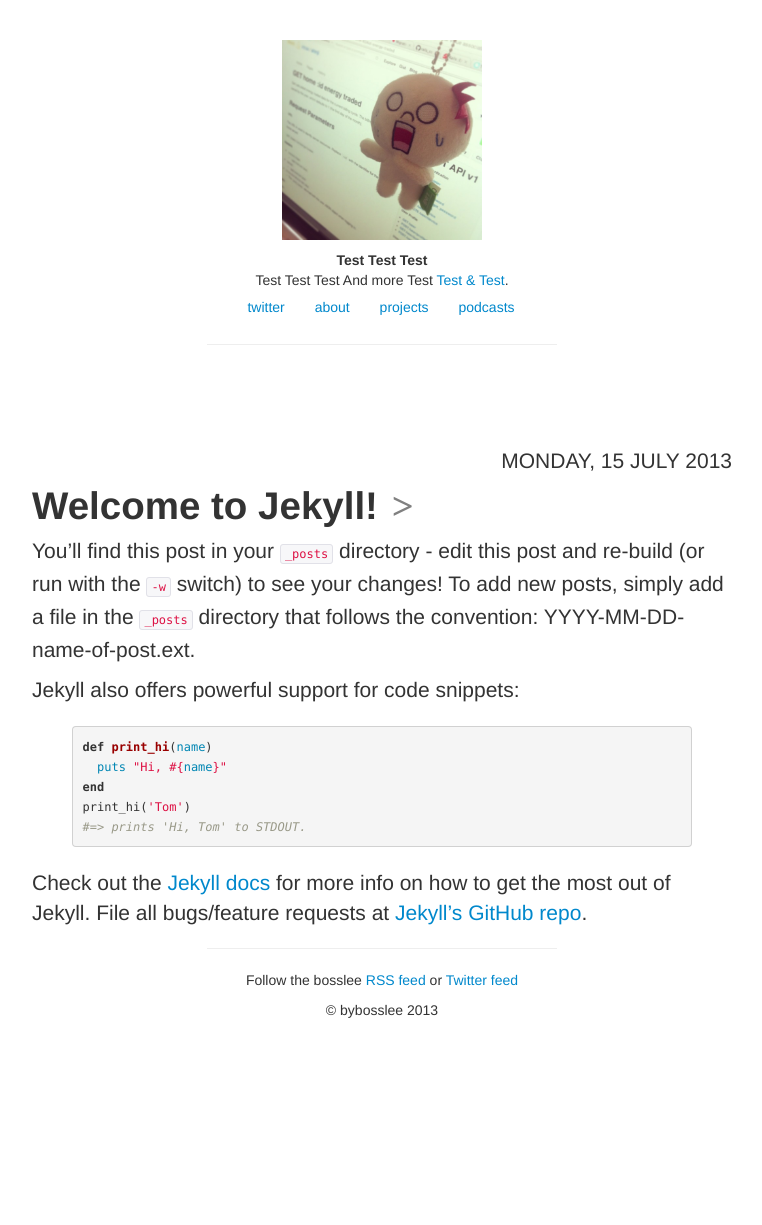
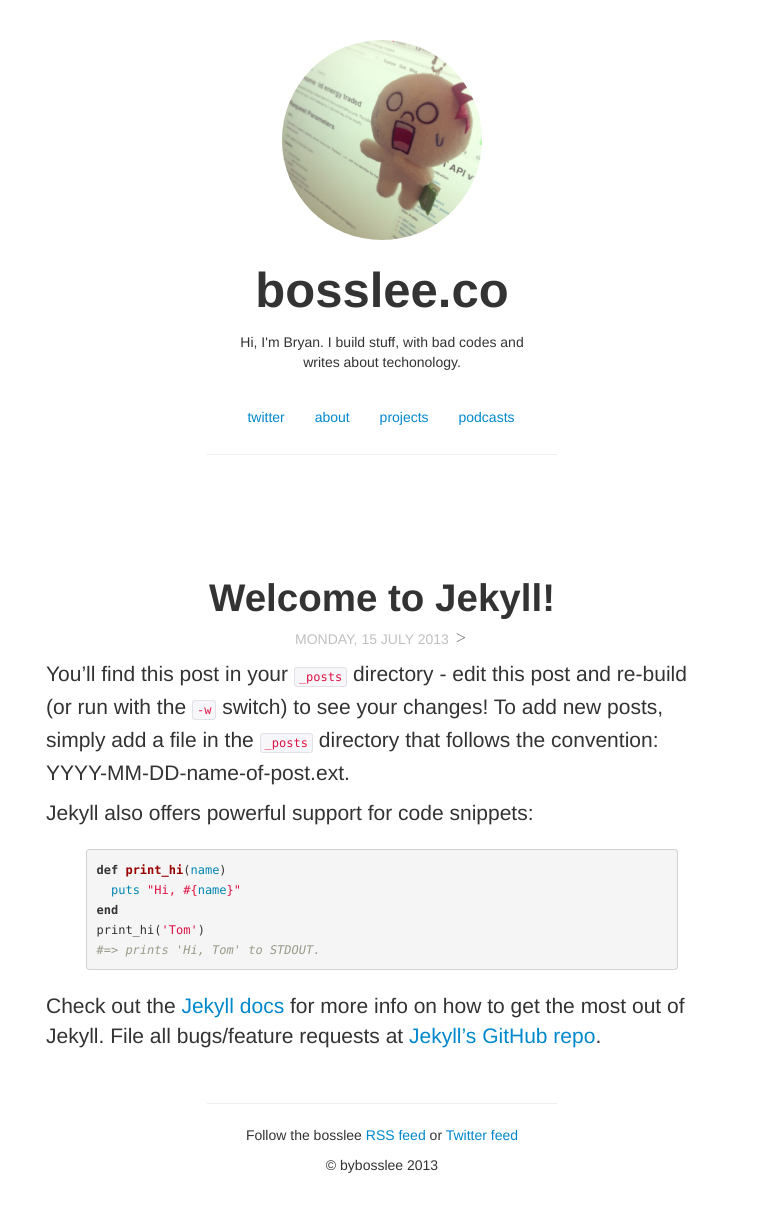
Before and after one commit to athanhcong/bosslee, a Jekyll site: the page built from index.html, in a window 1280 px wide. Shown: the whole page, without its empty margins (258-1020 px from the left). Built offline with Jekyll 4.4.1, drawn with Linux system fonts in a browser that asks for light colours; nearby versions of some CDN libraries; library files that are not in the unit come from our copies; before the commit the page ends 1070 px from its top, so only the background shows below that.

Commit message:
tweak css
made change to index, default and post html

```diff
--- a/_layouts/default.html
+++ b/_layouts/default.html
@@ -11,7 +11,7 @@
         </title>
 
         <meta name="viewport" content="width=device-width">
-        <meta name="description" content="Hi, I'm Bryan. I do startups and love writing about technology. When I'm free, I love to run marathons">
+        <meta name="description" content="Hi, I'm Bryan. I build stuff, with bad codes and writes about techonology.">
         <meta name="author" content="lee tuck sing">
 
         <!-- syntax highlighting CSS -->
@@ -46,11 +46,8 @@
               <img id="mylogo" src="/img/badcode.jpg" alt="Test Test">
             </a>
             <div style="text-align:center">
-              <strong>Test Test Test </strong>
-              <br>
-              Test Test Test And more Test <a href="http://getbootstrap.com" title="Love To Test">Test & Test</a>.
-              <br>
-
+              <h1 id="bigtext">bosslee.co</h1>
+              <p id="bigsubtext">Hi, I'm Bryan. I build stuff, with bad codes and writes about techonology.</p>
                   <ul class="nav nav-pills">
                     <li><a href="https://twitter.com/leetucksing" title="follow me">twitter</a></li>
                     <li><a href="#" title="@leetucksing">about</a></li>
--- a/css/styles.css
+++ b/css/styles.css
@@ -15,6 +15,7 @@
         margin-bottom: 10px;
         height:200px;
         width:200px;
+        border-radius: 999px;
       }
 
       /* Custom container */
@@ -27,30 +28,48 @@
         width: 50%;
       }
 
+.circle-permalink {
+  display:inline;
+}
+
 a.glyph-permalink {
   text-decoration: none;
   color: #808080;
-  font-size: 100%;
-  margin-left: .5;
+  font-size: 130%;
   border: 0;
   padding: 3px;
   font-family: "Hiragino Kaku Gothic Pro", "Osaka", "Zapf Dingbats";
 }
 
 a.glyph-permalink:hover {
-  color: #aa0000;
+  color: #FF0000;
+}
+
+.post-card {
+  padding: 12px 14px;
+  border-radius: 6px;
+}
+
+.post-card:hover {
+  background: #f1f1f1;
+  padding: 12px 14px;
+  border-radius: 6px;
 }
 
 div.date {
-  text-align: right;
+  text-align: center;
   font-size: 100%;
+  color: #C0C0C0;
 }
 div.datepost {
-  font-size: 120%;
+  text-align: center;
+  font-size: 110%;
+  color: #C0C0C0;
 }
 
-div.tweet {
-  margin: 10px 0px;
+#tweet {
+  text-align: center;
+  margin:10px auto;
 }
 
 div.footer-more {
@@ -92,3 +111,14 @@
 .lead {
   margin-top: 10px;
 }
+
+#bigtext {
+  font-size: 3.5em;
+  margin-top: 30px;
+}
+
+#bigsubtext {
+  max-width: 290px;
+  margin: 22px auto 28px;
+  text-align: centered;
+}
--- a/index.html
+++ b/index.html
@@ -5,24 +5,30 @@
 
   <ul class="container-narrow">
     {% for post in site.posts limit: 15 %}
-    	<div class="lead">
+    	<div class="post-card">
+	        {% if post.post-link %}
+	        <h1 style="text-align: center"><a href="{{ post.post-link }}" title="External link">{{ post.title }}</a></h1>
+	        {% else %}
+	        <h1 style="text-align: center">{{ post.title }} </h1>
+	        {% endif %}
+
+          <!-- for date -->
           {% capture post_date %}{{ post.date | date: "%Y%m%d" }}{% endcapture %}
 
           {% if post_date != prev_post_date %}
           <div class="date">
           {{ post.date | date:"%A, %e %B %Y" | upcase }}
+            <div class="circle-permalink">
+              <a class="glyph-permalink" href="{{ post.url }}" title="Permanent link to: '{{ post.title }}'">&gt;</a>
+            </div>
           </div>
           {% endif %}
 
         {% capture prev_post_date %}{{ post.date | date: "%Y%m%d" }}{% endcapture %}
 
-	        {% if post.post-link %}
-	        <h1><a href="{{ post.post-link }}" title="External link">{{ post.title }}</a> <a class="glyph-permalink" href="{{ post.url }}" title="Permanent link to: '{{ post.title }}'">&gt;</a></h1>
-	        {% else %}
-	        <h1>{{ post.title }} <a class="glyph-permalink" href="{{ post.url }}" title="Permanent link to: '{{ post.title }}'">&gt;</a></h1>
-	        {% endif %}
 
-        	<div class="lead">{{ post.content }}
+        	<div class="lead">
+            {{ post.content }}
         	<div>
       	</div>
 
```
Also changed, not shown: _layouts/post.html (+10 -10 lines), 2 other files. Lines whose indentation alone changed are shown as unchanged.
